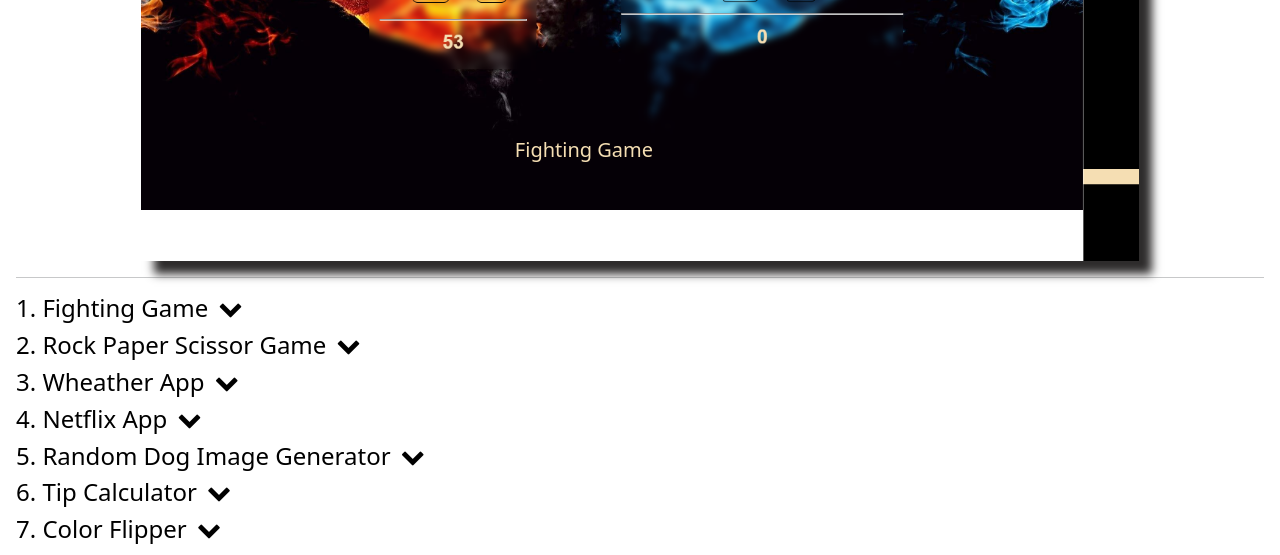
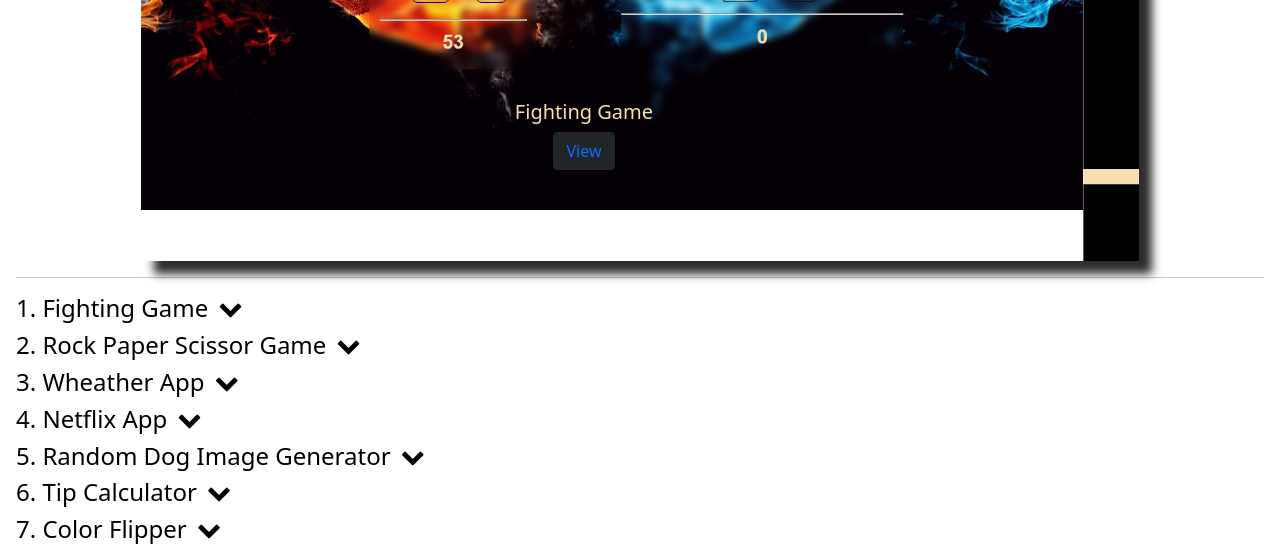
Before and after one commit to CaptainTron/My_Portfolio_Website, a plain HTML site: page index.html in a window 1280 px wide. Shown: the part 1965-2520 px from the top of the page. Drawn offline with nearby package versions, Linux system fonts and the light colour scheme.

Commit message:
just added link for the remaining website and cleaned some unwanted code

```diff
--- a/index.html
+++ b/index.html
@@ -110,6 +110,7 @@
                     <img src="./Images/Screenshot (45).png" alt="FightingGame" class="d-block w-100">
                     <div class="carousel-caption">
                         <h5>Fighting Game</h5>
+                        <button type="button" class="btn btn-dark"><a style="text-decoration:none;" target = "_blank" href="https://captaintron.github.io/Fighting-game/">View</a></button>
                     </div>
                 </div>
                 <div class="carousel-item">
@@ -130,6 +131,7 @@
                     <img src="./Images/Screenshot (49).png" alt="NetflixApp" class="d-block w-100">
                     <div class="carousel-caption">
                         <h5>Netflix App</h5>
+                        <button type="button" class="btn btn-dark"><a style="text-decoration:none;" target = "_blank" href="https://captaintron.github.io/Netflix-clone/">View</a></button>
                     </div>
                 </div>
                 <div class="carousel-item">
```
